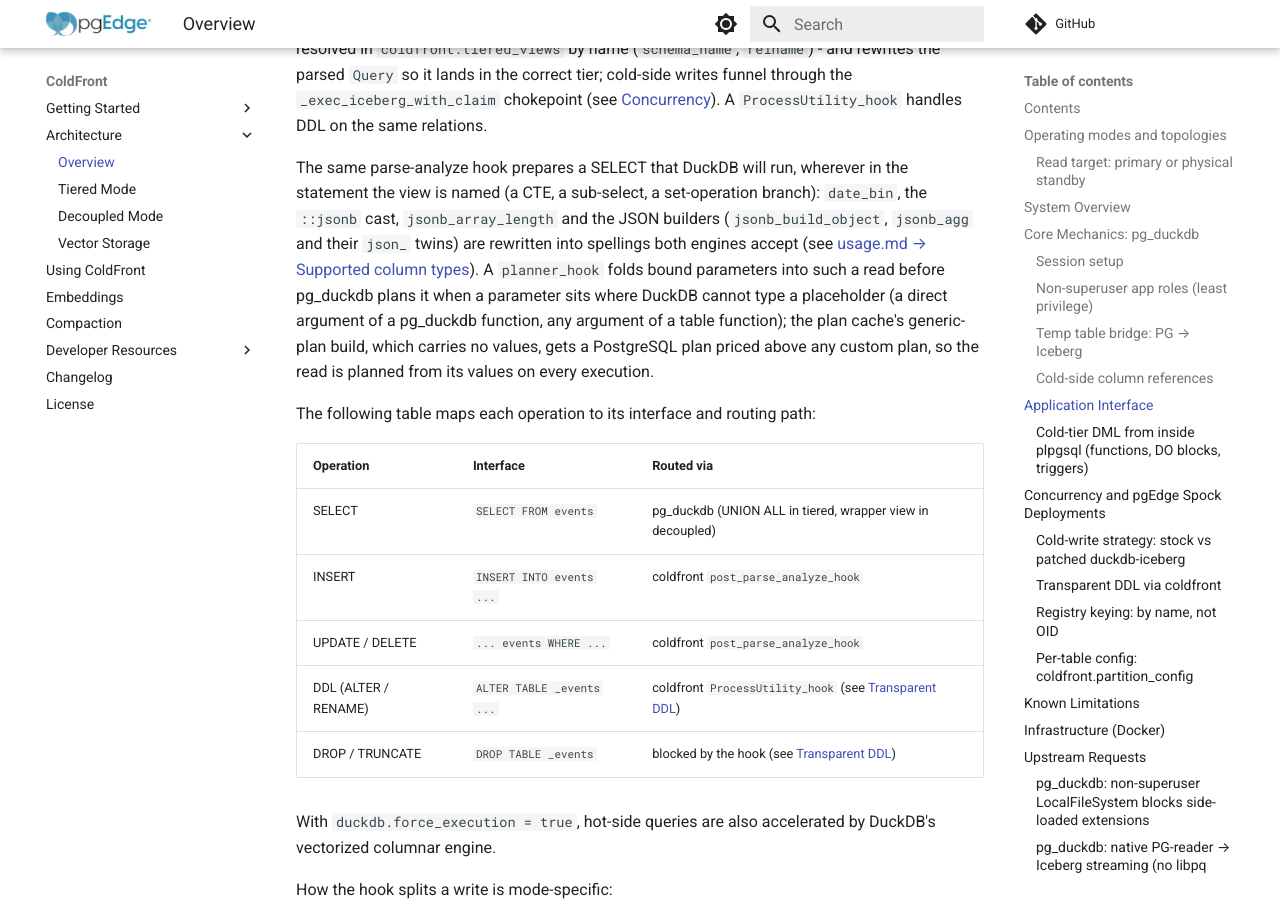
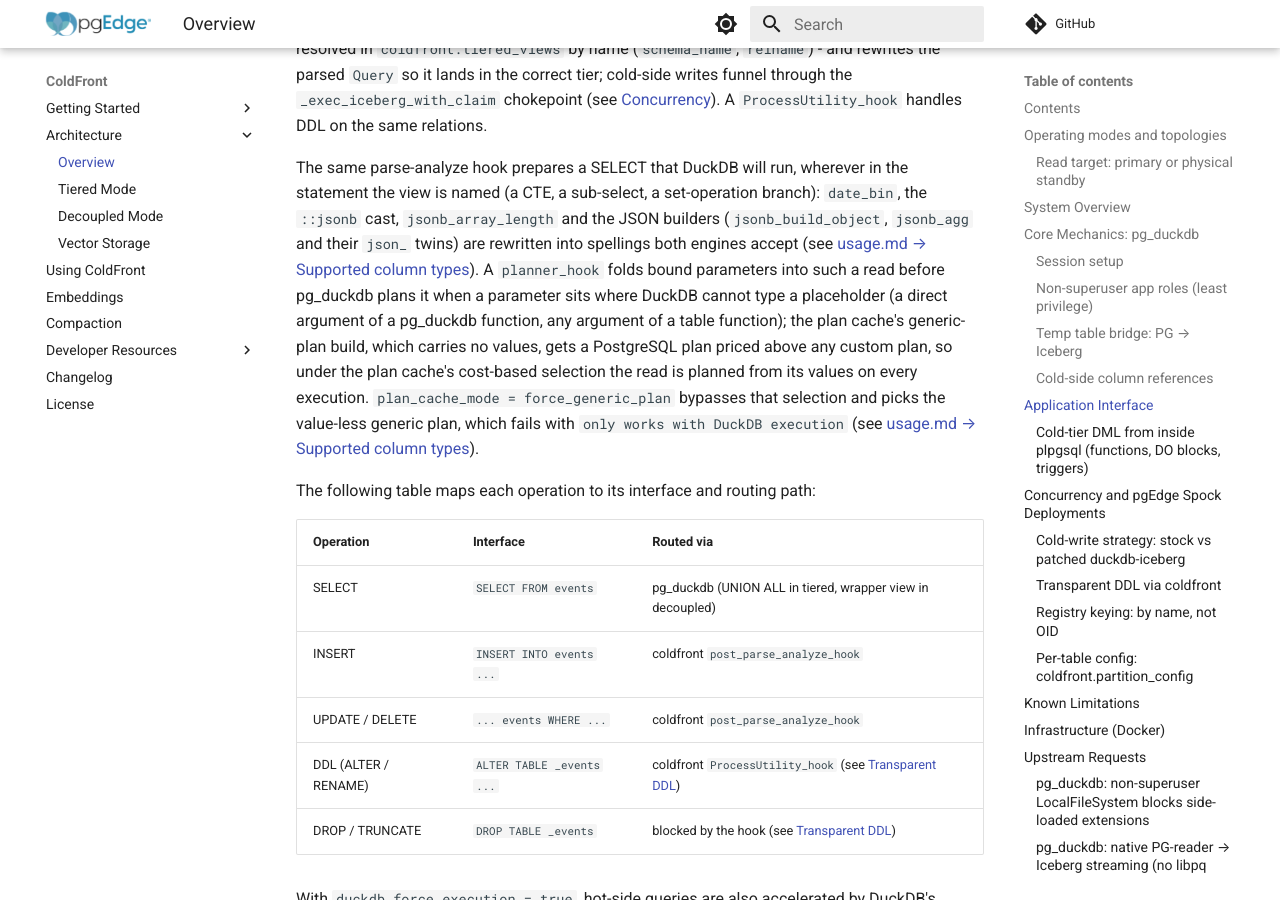
Before and after one commit to pgEdge/coldfront, an MkDocs documentation site: the page built from docs/architecture.md, in a window 1280 px wide and 900 px high, scrolled down 5920 px. Built offline with MkDocs 1.6.1 and Material for MkDocs 9.7.7, drawn with Linux system fonts in a browser that asks for light colours; comment, search, counter and statistics services are not loaded.

Commit message:
docs: note the force_generic_plan exception to the custom-plan pricing

```diff
--- a/docs/architecture.md
+++ b/docs/architecture.md
@@ -269,8 +269,12 @@ engines accept (see
 plans it when a parameter sits where DuckDB cannot type a placeholder (a
 direct argument of a pg_duckdb function, any argument of a table
 function); the plan cache's generic-plan build, which carries no values,
-gets a PostgreSQL plan priced above any custom plan, so the read is
-planned from its values on every execution.
+gets a PostgreSQL plan priced above any custom plan, so under the plan
+cache's cost-based selection the read is planned from its values on every
+execution. `plan_cache_mode = force_generic_plan` bypasses that selection
+and picks the value-less generic plan, which fails with `only works with
+DuckDB execution` (see
+[usage.md → Supported column types](usage.md#supported-column-types)).
 
 The following table maps each operation to its interface and routing path:
 
```
